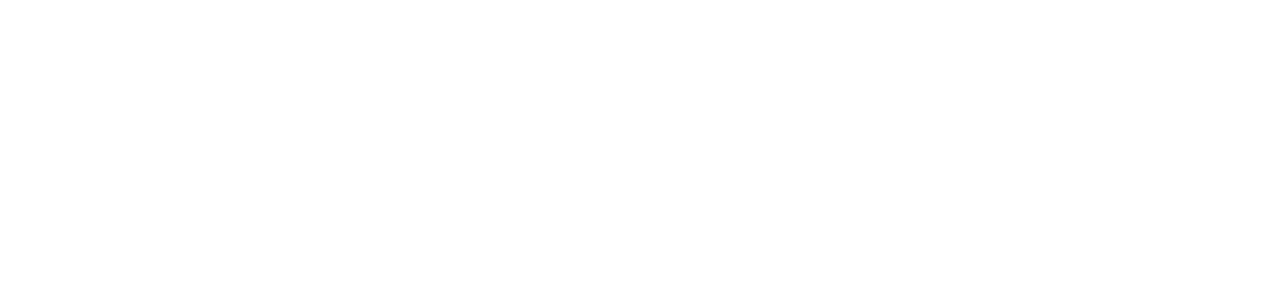
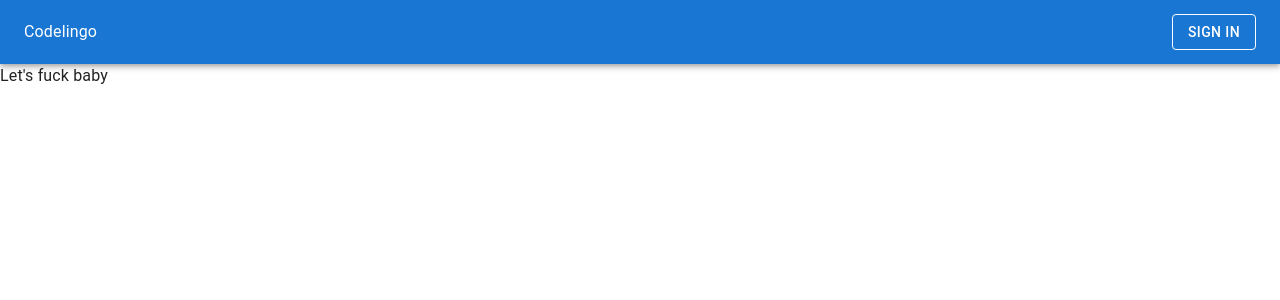
Before and after one commit to manuthecoder/codelingo, a Next.js app: page / in a window 1280 px wide. Shown: the top 300 px of the page. Built offline with nearby package versions, Linux system fonts and the light colour scheme; no server answers.

Commit message:
W
Co-authored-by: depsirhttps <depsirhttps@users.noreply.github.com>

```diff
--- /dev/null
+++ b/components/Layout.tsx
@@ -0,0 +1,29 @@
+import { AppBar, Box, Button, CircularProgress, CssBaseline, Toolbar, Typography } from '@mui/material';
+import { useSession, signIn, signOut } from 'next-auth/react';
+
+export function Layout({ children }: any) {
+	const { data: session, status } = useSession();
+
+	return (
+		<Box>
+			<CssBaseline />
+			<AppBar position="static">
+				<Toolbar>
+					<Typography>Codelingo</Typography>
+					{status == 'loading' ? (
+						<CircularProgress color="inherit" />
+					) : status == 'authenticated' ? (
+						<Button variant="outlined" sx={{ ml: 'auto' }} color="inherit" onClick={() => signOut()}>
+							Sign Out
+						</Button>
+					) : (
+						<Button variant="outlined" sx={{ ml: 'auto' }} color="inherit" onClick={() => signIn()}>
+							Sign In
+						</Button>
+					)}
+				</Toolbar>
+			</AppBar>
+			{children}
+		</Box>
+	);
+}
--- a/package.json
+++ b/package.json
@@ -11,6 +11,7 @@
   "dependencies": {
     "@emotion/react": "^11.11.0",
     "@emotion/styled": "^11.11.0",
+    "@mui/lab": "^5.0.0-alpha.129",
     "@mui/material": "^5.12.3",
     "@types/node": "20.1.0",
     "@types/react": "18.2.6",
@@ -18,6 +19,7 @@
     "eslint": "8.40.0",
     "eslint-config-next": "13.4.1",
     "next": "13.4.1",
+    "next-auth": "^4.22.1",
     "next-pwa": "^5.6.0",
     "react": "18.2.0",
     "react-dom": "18.2.0",
--- a/pages/index.tsx
+++ b/pages/index.tsx
@@ -1,3 +1,5 @@
+import { Layout } from '@/components/Layout';
+
 export default function Home() {
-  return <></>;
+	return <Layout>Let&apos;s fuck baby</Layout>;
 }
```
Also changed, not shown: pages/_app.tsx (+5 -5 lines), pages/api/auth/[...nextauth].ts (added, +8 -0 lines), 2 other files (tests, documents, lock files or other folders).
